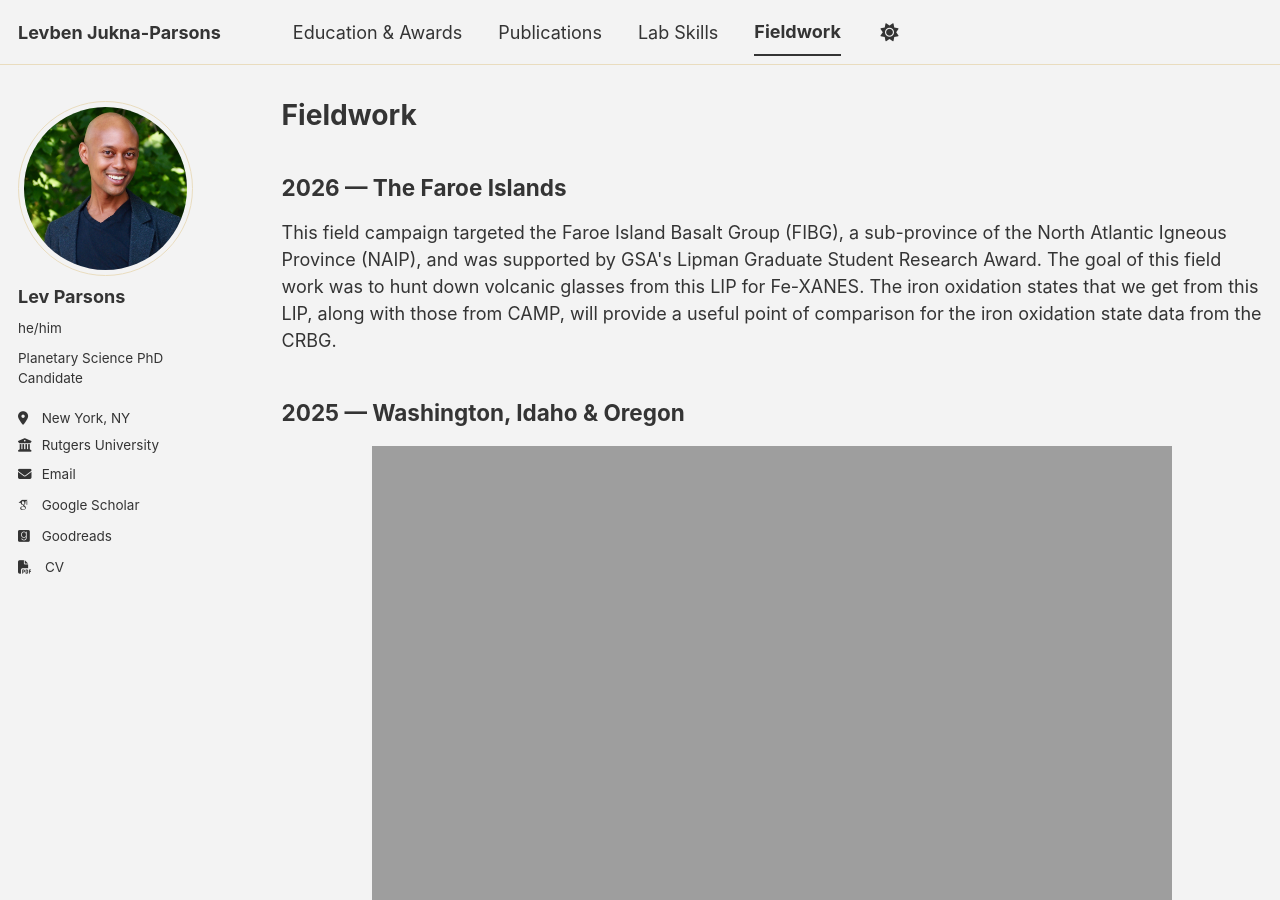
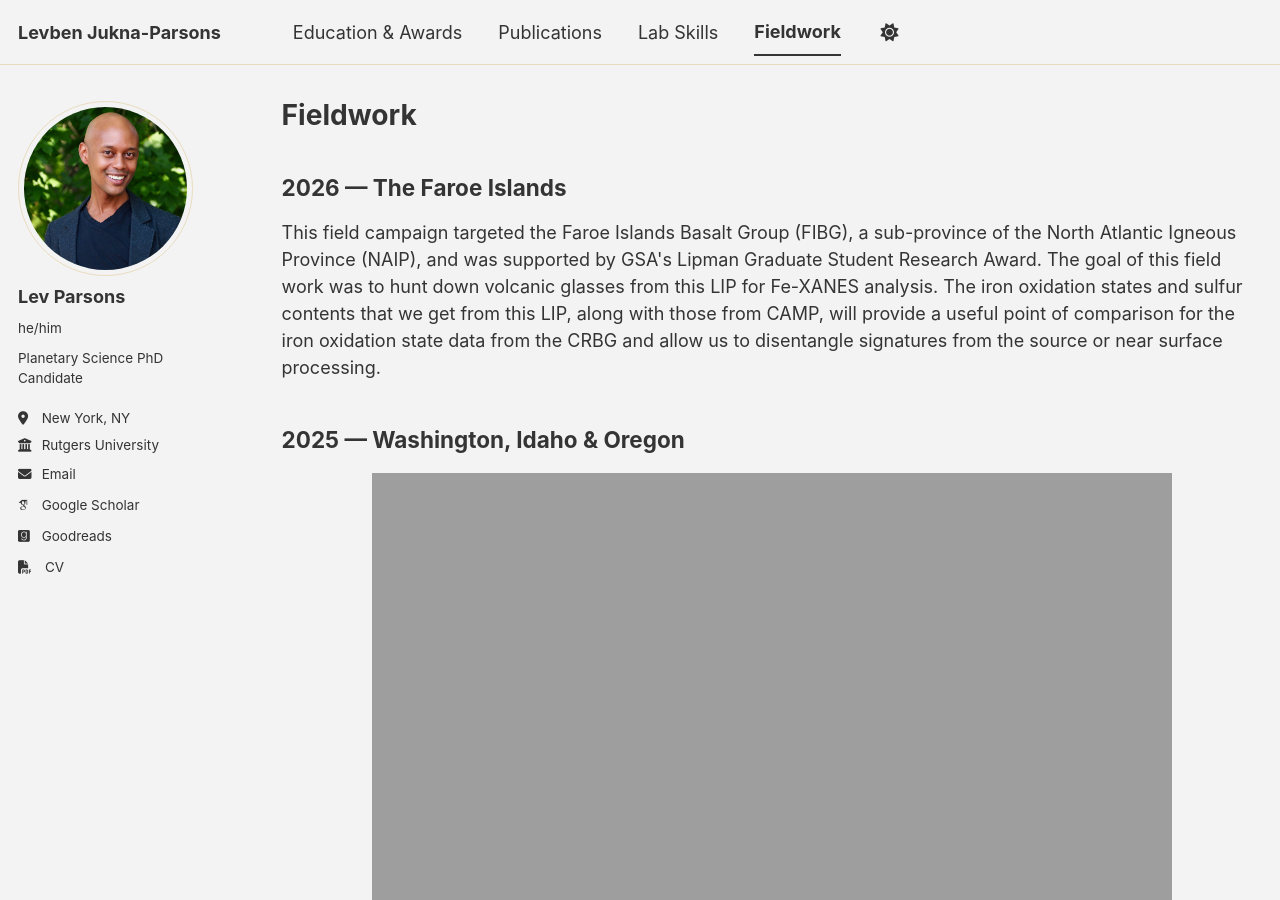
Before and after one commit to levparsons/AcademicWebsite, a Jekyll site: the page built from _pages/fieldwork.md, in a window 1280 px wide and 900 px high. Built offline with Jekyll 4.4.1, drawn with Linux system fonts in a browser that asks for light colours; some web fonts are replaced; a script bundle is joined from its source files by our own code; library files that are not in the unit come from our copies.

Commit message:
Update fieldwork.md

```diff
--- a/_pages/fieldwork.md
+++ b/_pages/fieldwork.md
@@ -66,7 +66,7 @@ gallery_2023:
 
 <h2>2026 — The Faroe Islands</h2>
 <p>
-This field campaign targeted the Faroe Island Basalt Group (FIBG), a sub-province of the North Atlantic Igneous Province (NAIP), and was supported by GSA's Lipman Graduate Student Research Award. The goal of this field work was to hunt down volcanic glasses from this LIP for Fe-XANES. The iron oxidation states that we get from this LIP, along with those from CAMP, will provide a useful point of comparison for the iron oxidation state data from the CRBG.
+This field campaign targeted the Faroe Islands Basalt Group (FIBG), a sub-province of the North Atlantic Igneous Province (NAIP), and was supported by GSA's Lipman Graduate Student Research Award. The goal of this field work was to hunt down volcanic glasses from this LIP for Fe-XANES analysis. The iron oxidation states and sulfur contents that we get from this LIP, along with those from CAMP, will provide a useful point of comparison for the iron oxidation state data from the CRBG and allow us to disentangle signatures from the source or near surface processing.
 </p>
 
 <h2>2025 — Washington, Idaho & Oregon</h2>
```
